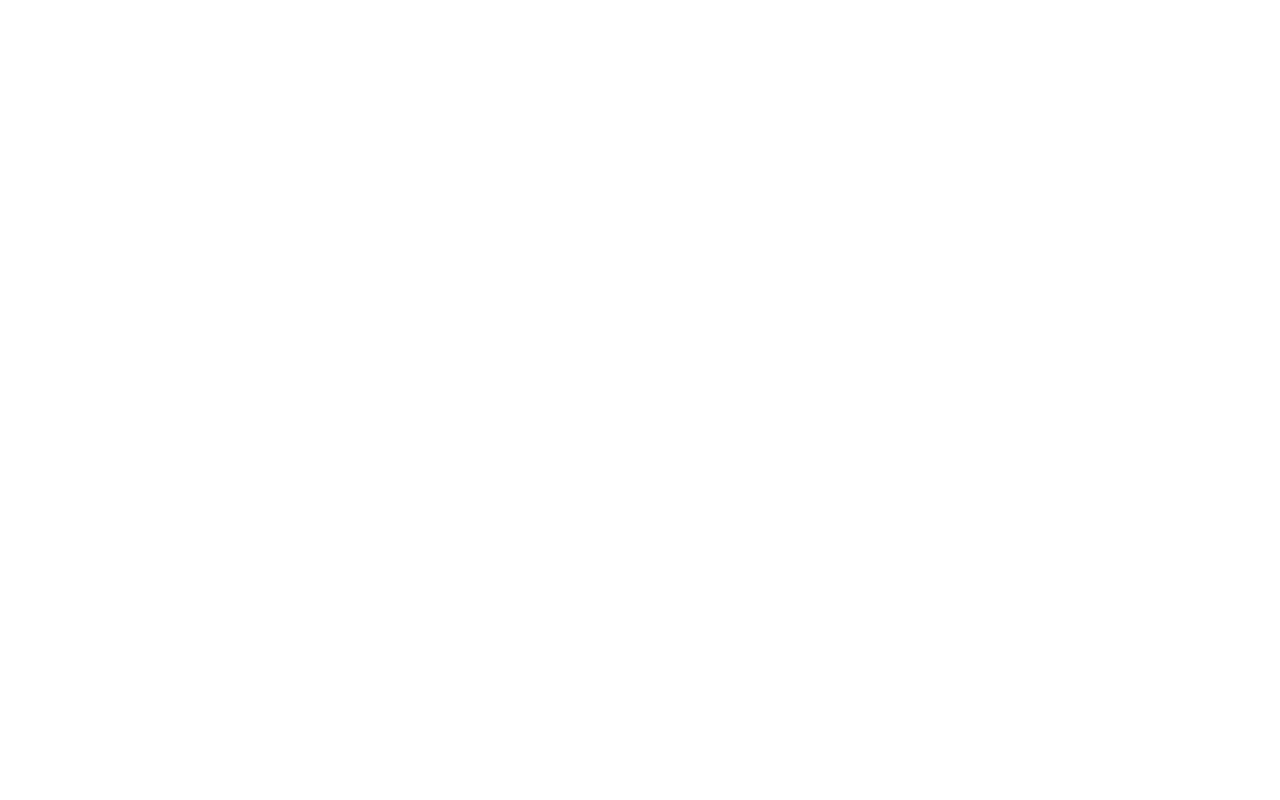
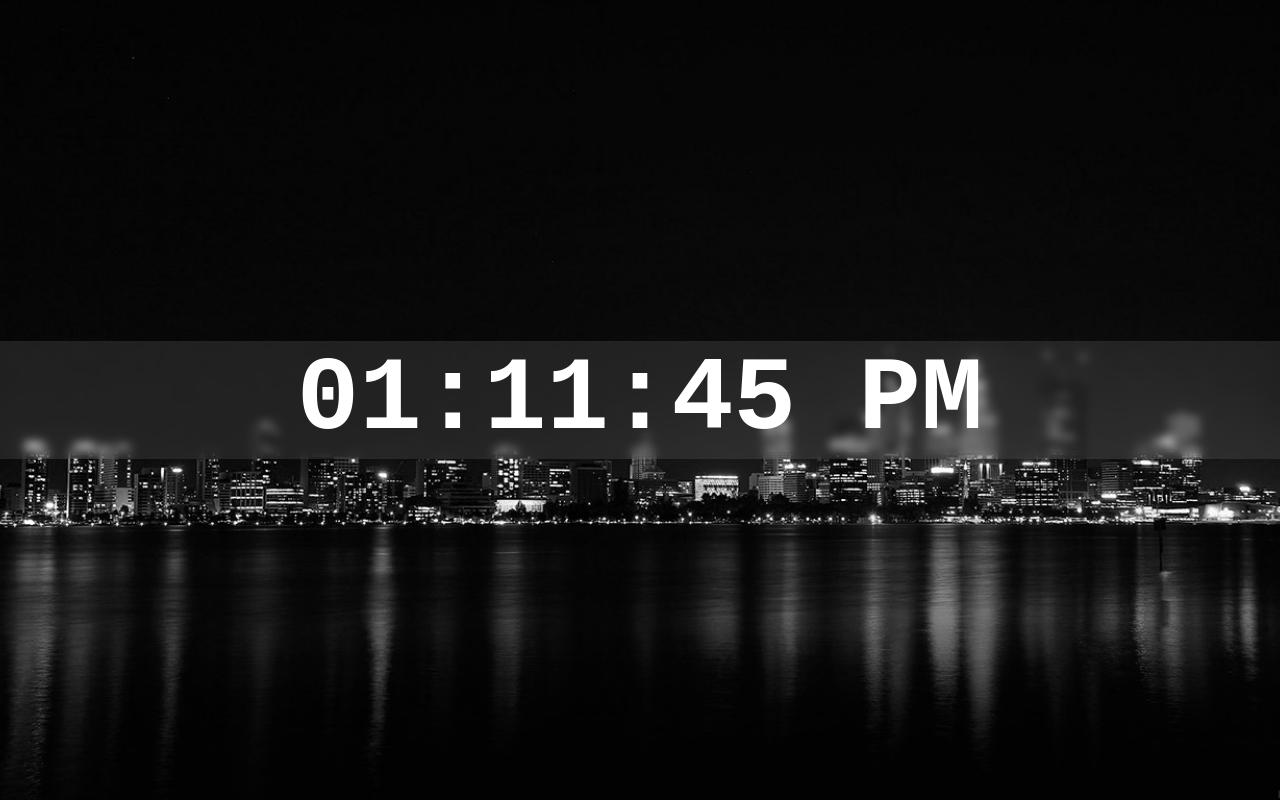
Before and after one commit to BharathSJ3026/DigitalClock, a plain HTML site: page index.html in a window 1280 px wide. Drawn offline with Linux system fonts and the light colour scheme.

Commit message:
Update style.css

```diff
--- a/style.css
+++ b/style.css
@@ -1,5 +1,5 @@
 body{
-    background-image: url(img.jpg);
+    background-image: url(image.jpg);
     background-position: center;
     background-repeat: no-repeat;
     background-size: cover;
```
